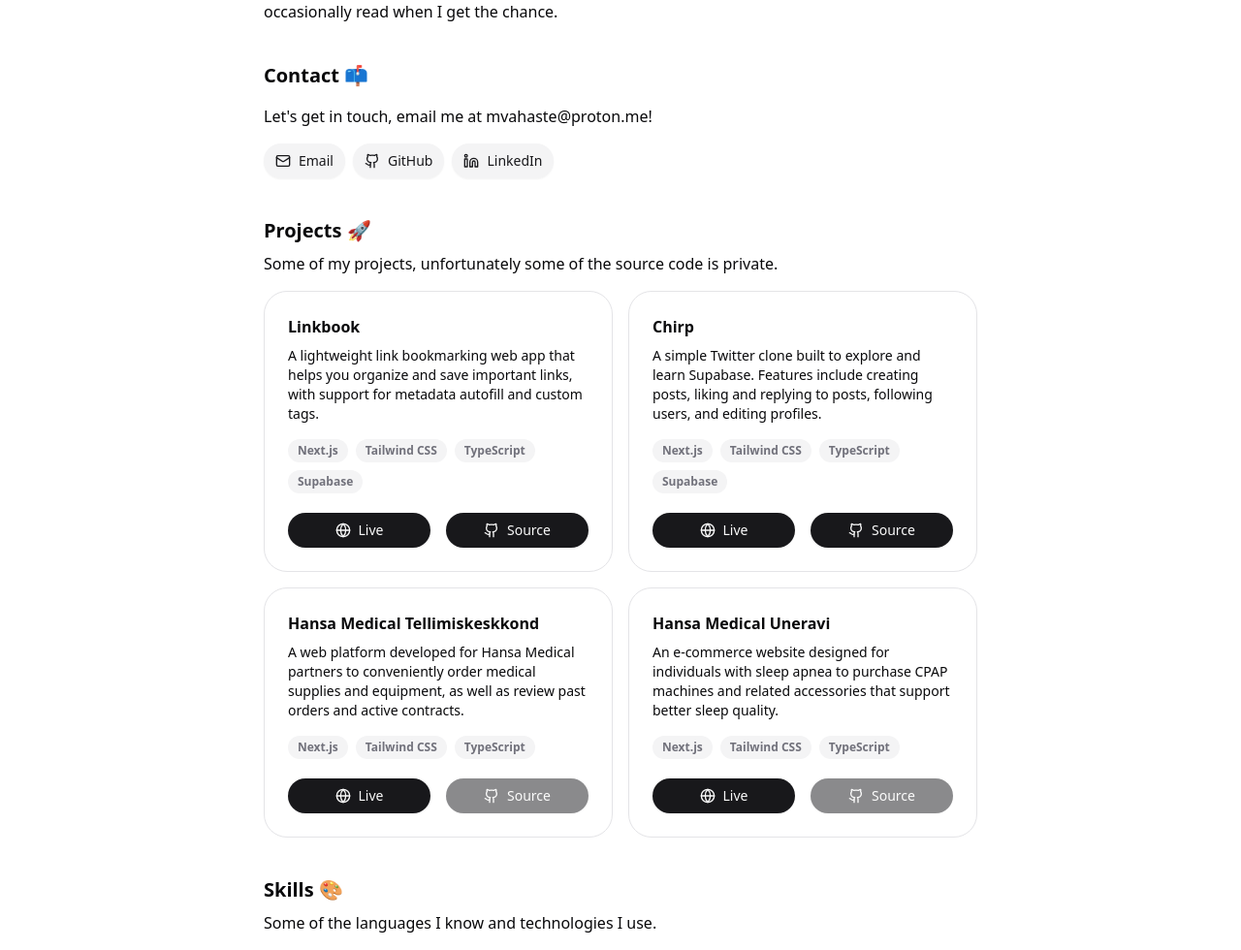
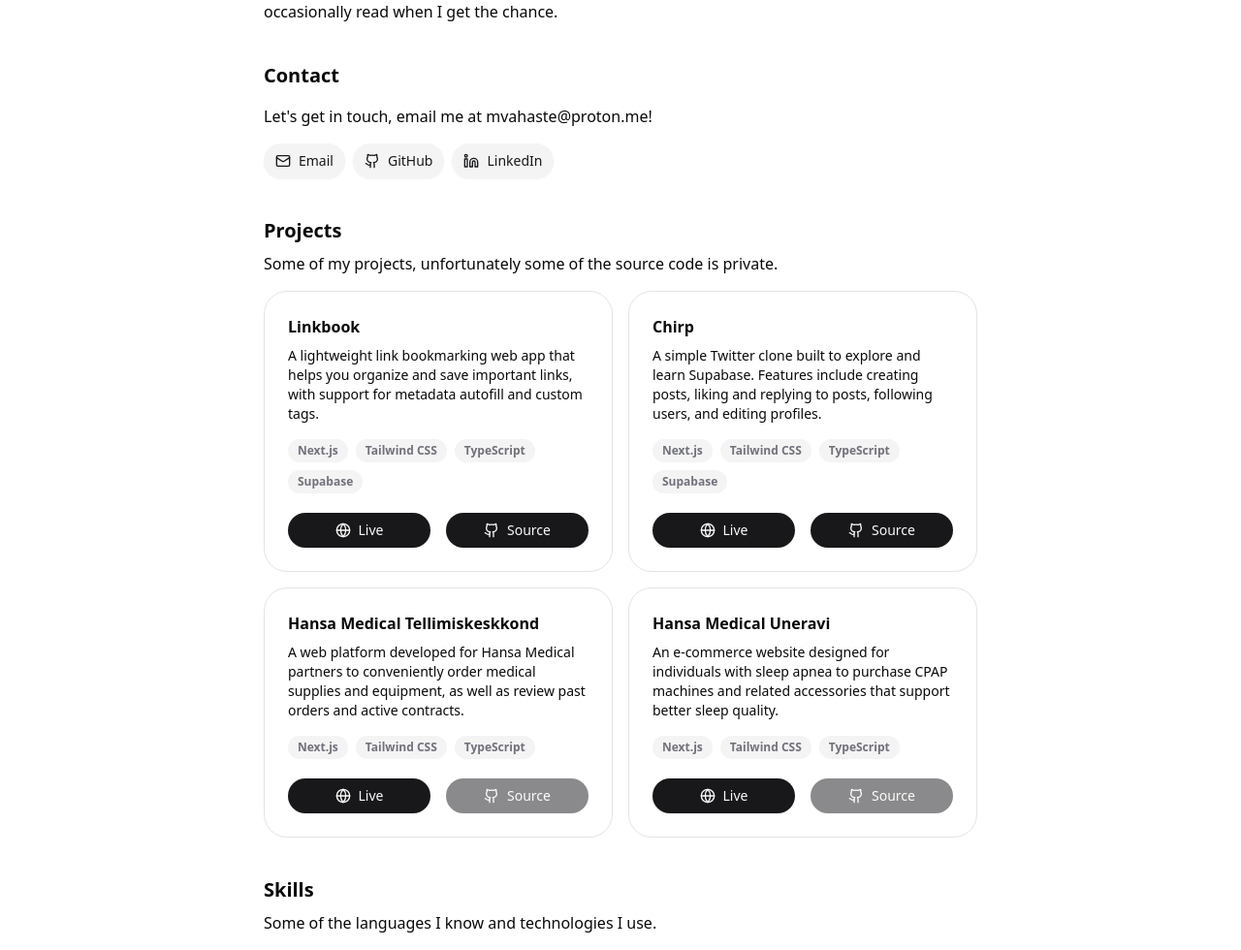
Before and after one commit to mvahaste/www, a Next.js app: page / in a window 1280 px wide. Shown: the part 292-1272 px from the top of the page at 97% size. Built offline with nearby package versions, Linux system fonts and the light colour scheme.

Commit message:
Removed emojis, created content.md

```diff
--- a/app/page.tsx
+++ b/app/page.tsx
@@ -59,7 +59,7 @@ export default function Home() {
         viewport={{ once: true }}
         className="mt-8 mb-2 text-xl font-bold"
       >
-        Contact 📫
+        Contact
       </motion.h2>
       <motion.p
         initial={{ opacity: 0, y: 5 }}
@@ -107,7 +107,7 @@ export default function Home() {
         viewport={{ once: true }}
         className="mt-8 text-xl font-bold"
       >
-        Projects 🚀
+        Projects
       </motion.h2>
       <motion.p
         initial={{ opacity: 0, y: 5 }}
@@ -136,7 +136,7 @@ export default function Home() {
         viewport={{ once: true }}
         className="mt-8 text-xl font-bold"
       >
-        Skills 🎨
+        Skills
       </motion.h2>
       <motion.p
         initial={{ opacity: 0, y: 5 }}
--- /dev/null
+++ b/data/content.md
@@ -0,0 +1,23 @@
+## Hi, I'm Mikk <Wave>👋</Wave>
+
+I'm a **22-year-old** student at the **University of Tartu**, currently in my second year, mainly focusing on **web development**. I've always been into computers and programming—I first started messing around with Python and quickly got hooked on web development, doing both front and back-end, with a larger focus on the former.
+
+Outside of coding, I enjoy playing video games—**ELDEN RING** and **Subnautica** are probably my favorites, followed by the rest of the **Souls** games. I also listen to a lot of music, hit the gym and occasionally read when I get the chance.
+
+## Contact
+
+Let's get in touch, email me at **mvahaste@proton.me**!
+
+<SocialLinks />
+
+## Projects
+
+Some of my projects, unfortunately some of the source code is private.
+
+<ProjectsGrid />
+
+## Skills
+
+Some of the languages I know and technologies I use.
+
+<SkillsList />
```
